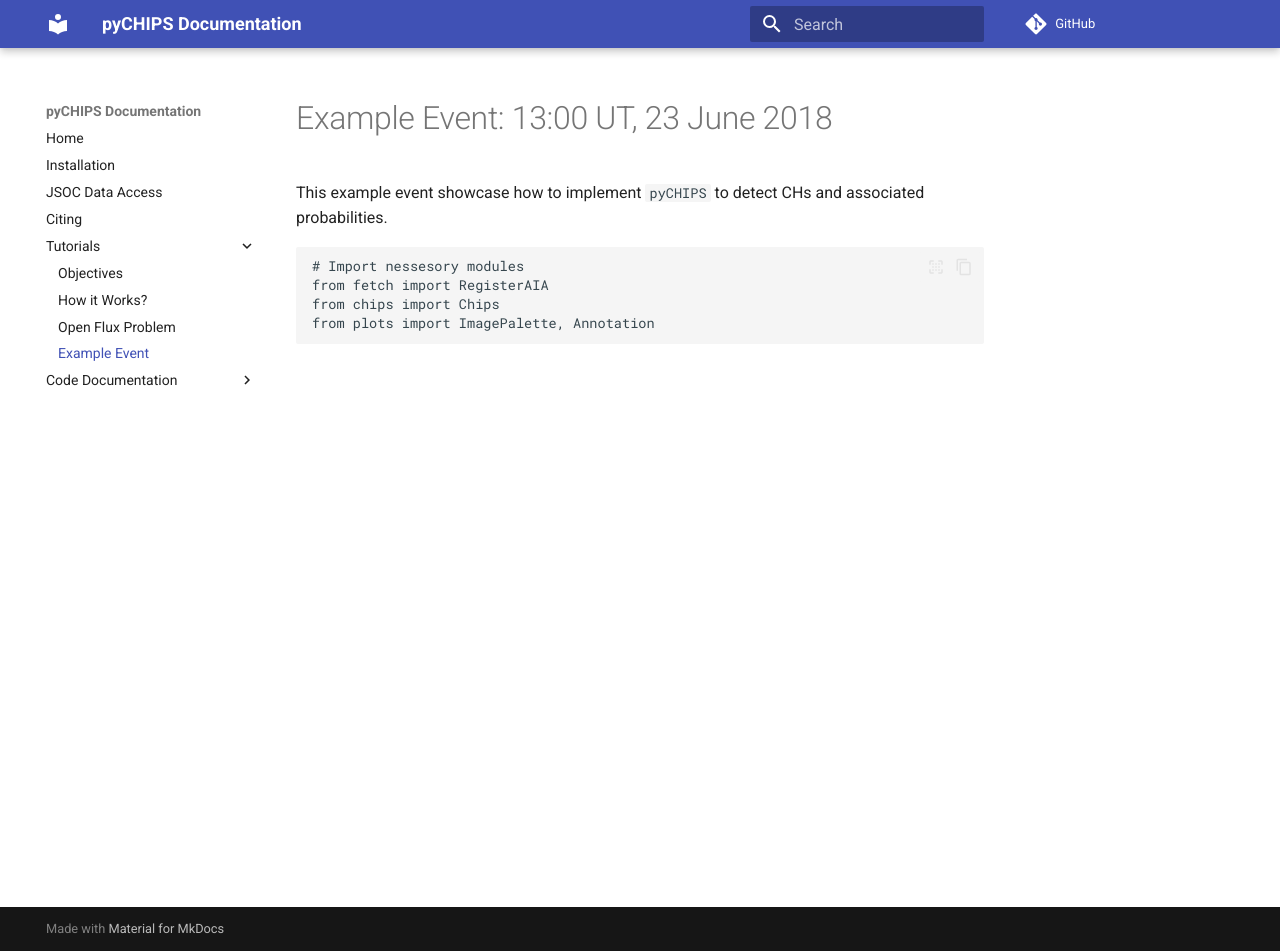
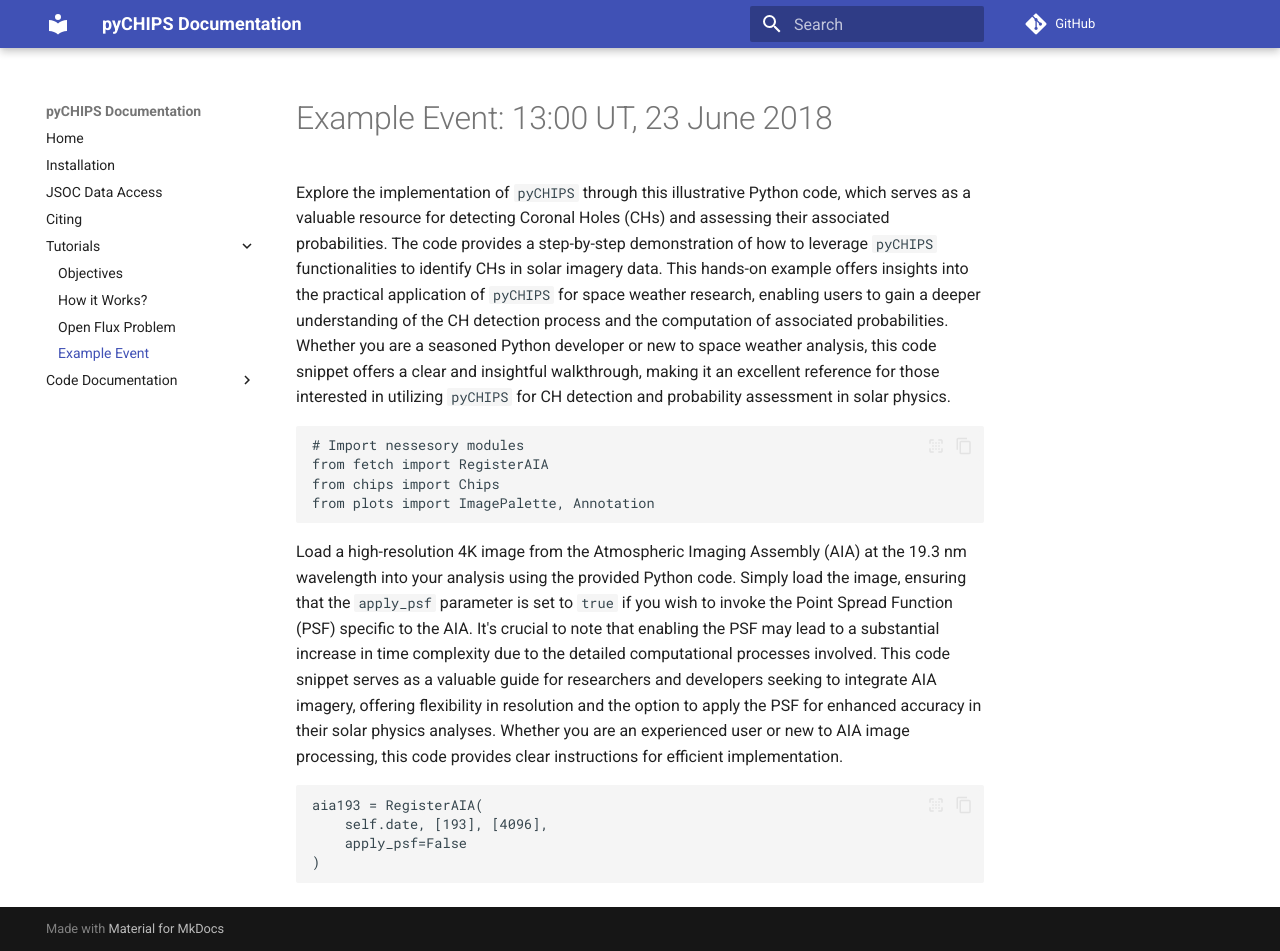
Before and after one commit to shibaji7/pyCHIPS, an MkDocs documentation site: the page built from docs/tutorial/example.md, in a window 1280 px wide and 951 px high. Built offline with MkDocs 1.6.1 and Material for MkDocs 9.7.7, drawn with Linux system fonts in a browser that asks for light colours; comment, search, counter and statistics services are not loaded.

Commit message:
Modified plots and MkDocs

````diff
--- a/docs/tutorial/example.md
+++ b/docs/tutorial/example.md
@@ -11,7 +11,7 @@ and conditions of MIT General Public License.
 -->
 
 # Example Event: 13:00 UT, 23 June 2018
-This example event showcase how to implement `pyCHIPS` to detect CHs and associated probabilities.
+Explore the implementation of `pyCHIPS` through this illustrative Python code, which serves as a valuable resource for detecting Coronal Holes (CHs) and assessing their associated probabilities. The code provides a step-by-step demonstration of how to leverage `pyCHIPS` functionalities to identify CHs in solar imagery data. This hands-on example offers insights into the practical application of `pyCHIPS` for space weather research, enabling users to gain a deeper understanding of the CH detection process and the computation of associated probabilities. Whether you are a seasoned Python developer or new to space weather analysis, this code snippet offers a clear and insightful walkthrough, making it an excellent reference for those interested in utilizing `pyCHIPS` for CH detection and probability assessment in solar physics.
 
 ```
 # Import nessesory modules
@@ -19,3 +19,11 @@ from fetch import RegisterAIA
 from chips import Chips
 from plots import ImagePalette, Annotation
 ```
+Load a high-resolution 4K image from the Atmospheric Imaging Assembly (AIA) at the 19.3 nm wavelength into your analysis using the provided Python code. Simply load the image, ensuring that the `apply_psf` parameter is set to `true` if you wish to invoke the Point Spread Function (PSF) specific to the AIA. It's crucial to note that enabling the PSF may lead to a substantial increase in time complexity due to the detailed computational processes involved. This code snippet serves as a valuable guide for researchers and developers seeking to integrate AIA imagery, offering flexibility in resolution and the option to apply the PSF for enhanced accuracy in their solar physics analyses. Whether you are an experienced user or new to AIA image processing, this code provides clear instructions for efficient implementation.
+
+```
+aia193 = RegisterAIA(
+    self.date, [193], [4096],
+    apply_psf=False
+)
+```
````
